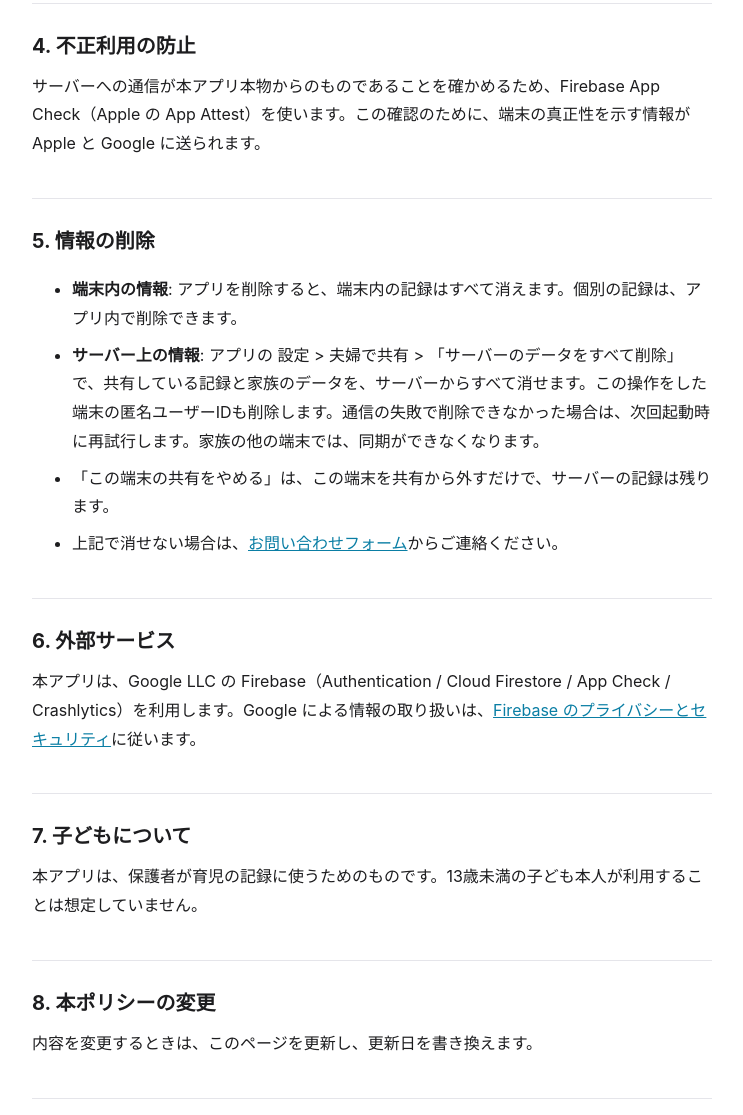
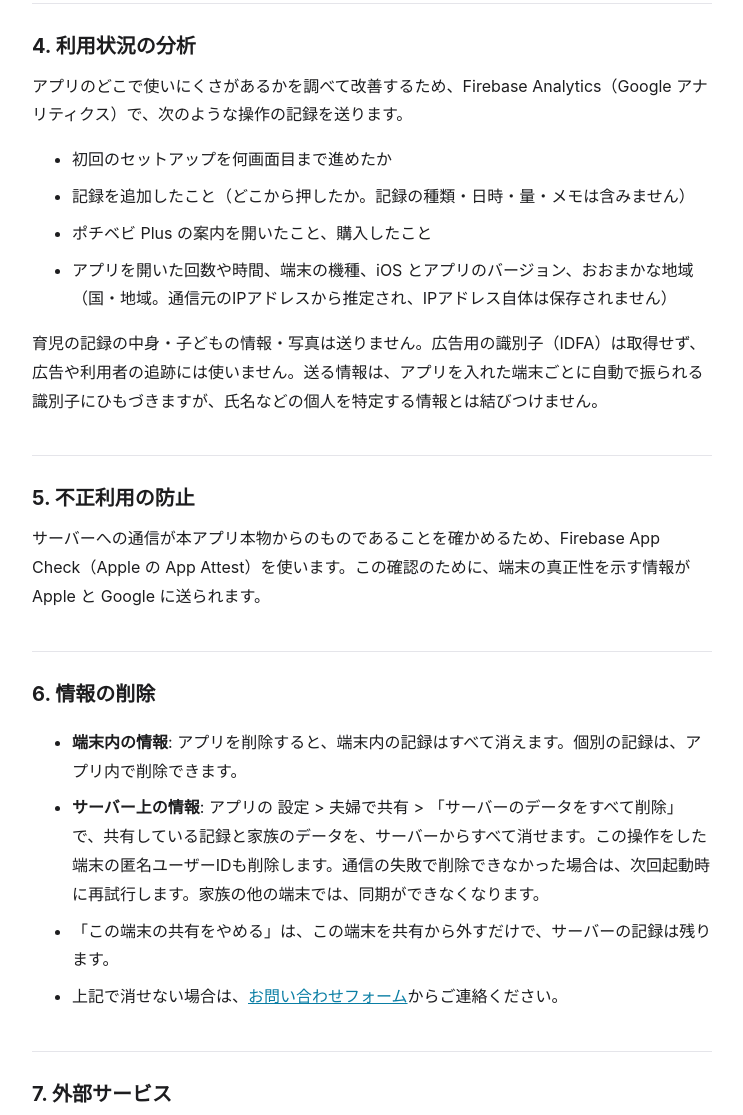
Before and after one commit to yamaguchidesign/pochibaby-site, a plain HTML site: page privacy.html in a window 1280 px wide. Shown: the part 1500-2615 px from the top of the page, without its empty margins (268-1011 px from the left). Drawn offline with Linux system fonts and the light colour scheme.

Commit message:
プライバシーポリシー: 利用状況の分析（Firebase Analytics）を追記
Co-Authored-By: Claude Opus 5.5 <noreply@anthropic.com>

```diff
--- a/privacy.html
+++ b/privacy.html
@@ -9,7 +9,7 @@
 <body>
 <main>
 <h1>ポチベビ プライバシーポリシー</h1>
-<p class="lead">最終更新日: 2026年10月25日</p>
+<p class="lead">最終更新日: 2026年11月11日</p>
 
 <p>「ポチベビ」（以下「本アプリ」）は、育児の記録（母乳・ミルク・睡眠・排泄など）をiPhoneに残すアプリです。本ポリシーは、本アプリが扱う情報とその使い方を説明します。</p>
 <p>運営者: 山口 翔平<br>連絡先: <a href="https://docs.google.com/forms/d/e/1FAIpQLSfen49fy6Xwc88jlpA7DFT-27siMevrAxBzcOBmrE91WLg9Kw/viewform">お問い合わせフォーム</a></p>
@@ -22,7 +22,7 @@
 <tr><td>設定</td><td>ロック画面表示の有無、記録中の子</td><td>お使いのiPhone内</td></tr>
 </table>
 <p>子どもの写真は、利用者が写真アプリから選んだ1枚だけを使います。写真ライブラリのほかの写真は読み取りません。</p>
-<p>本アプリは、氏名・メールアドレス・電話番号・位置情報・連絡先を取得しません。広告の表示、利用状況の分析（アナリティクス）、利用者の追跡は行いません。</p>
+<p>本アプリは、氏名・メールアドレス・電話番号・位置情報・連絡先を取得しません。広告の表示と、利用者の追跡は行いません。</p>
 
 <h2>2. 共有機能を使った場合に送信される情報</h2>
 <p>「夫婦で共有」を使うと、次の情報がサーバー（Google LLC が提供する Firebase、東京リージョン）に送信・保存されます。共有を始めない限り、育児の記録はお使いのiPhoneの外に出ません。</p>
@@ -37,10 +37,20 @@
 <h2>3. アプリが落ちたときの情報</h2>
 <p>アプリが異常終了したときは、原因を調べて直すために、クラッシュの情報（発生した箇所、端末の機種、iOSのバージョン、アプリのバージョンなど）を Firebase Crashlytics に送ります。育児の記録・子どもの情報・写真は含みません。この情報は不具合の修正にだけ使い、利用者の特定や追跡には使いません。</p>
 
-<h2>4. 不正利用の防止</h2>
+<h2>4. 利用状況の分析</h2>
+<p>アプリのどこで使いにくさがあるかを調べて改善するため、Firebase Analytics（Google アナリティクス）で、次のような操作の記録を送ります。</p>
+<ul>
+<li>初回のセットアップを何画面目まで進めたか</li>
+<li>記録を追加したこと（どこから押したか。記録の種類・日時・量・メモは含みません）</li>
+<li>ポチベビ Plus の案内を開いたこと、購入したこと</li>
+<li>アプリを開いた回数や時間、端末の機種、iOS とアプリのバージョン、おおまかな地域（国・地域。通信元のIPアドレスから推定され、IPアドレス自体は保存されません）</li>
+</ul>
+<p>育児の記録の中身・子どもの情報・写真は送りません。広告用の識別子（IDFA）は取得せず、広告や利用者の追跡には使いません。送る情報は、アプリを入れた端末ごとに自動で振られる識別子にひもづきますが、氏名などの個人を特定する情報とは結びつけません。</p>
+
+<h2>5. 不正利用の防止</h2>
 <p>サーバーへの通信が本アプリ本物からのものであることを確かめるため、Firebase App Check（Apple の App Attest）を使います。この確認のために、端末の真正性を示す情報が Apple と Google に送られます。</p>
 
-<h2>5. 情報の削除</h2>
+<h2>6. 情報の削除</h2>
 <ul>
 <li><strong>端末内の情報</strong>: アプリを削除すると、端末内の記録はすべて消えます。個別の記録は、アプリ内で削除できます。</li>
 <li><strong>サーバー上の情報</strong>: アプリの 設定 &gt; 夫婦で共有 &gt; 「サーバーのデータをすべて削除」で、共有している記録と家族のデータを、サーバーからすべて消せます。この操作をした端末の匿名ユーザーIDも削除します。通信の失敗で削除できなかった場合は、次回起動時に再試行します。家族の他の端末では、同期ができなくなります。</li>
@@ -48,16 +58,16 @@
 <li>上記で消せない場合は、<a href="https://docs.google.com/forms/d/e/1FAIpQLSfen49fy6Xwc88jlpA7DFT-27siMevrAxBzcOBmrE91WLg9Kw/viewform">お問い合わせフォーム</a>からご連絡ください。</li>
 </ul>
 
-<h2>6. 外部サービス</h2>
-<p>本アプリは、Google LLC の Firebase（Authentication / Cloud Firestore / App Check / Crashlytics）を利用します。Google による情報の取り扱いは、<a href="https://firebase.google.com/support/privacy">Firebase のプライバシーとセキュリティ</a>に従います。</p>
+<h2>7. 外部サービス</h2>
+<p>本アプリは、Google LLC の Firebase（Authentication / Cloud Firestore / App Check / Crashlytics / Analytics）を利用します。Google による情報の取り扱いは、<a href="https://firebase.google.com/support/privacy">Firebase のプライバシーとセキュリティ</a>に従います。</p>
 
-<h2>7. 子どもについて</h2>
+<h2>8. 子どもについて</h2>
 <p>本アプリは、保護者が育児の記録に使うためのものです。13歳未満の子ども本人が利用することは想定していません。</p>
 
-<h2>8. 本ポリシーの変更</h2>
+<h2>9. 本ポリシーの変更</h2>
 <p>内容を変更するときは、このページを更新し、更新日を書き換えます。</p>
 
-<h2>9. お問い合わせ</h2>
+<h2>10. お問い合わせ</h2>
 <p>本ポリシーや本アプリの情報の扱いについては、<a href="https://docs.google.com/forms/d/e/1FAIpQLSfen49fy6Xwc88jlpA7DFT-27siMevrAxBzcOBmrE91WLg9Kw/viewform">お問い合わせフォーム</a>までご連絡ください。</p>
 
 <footer>
```
